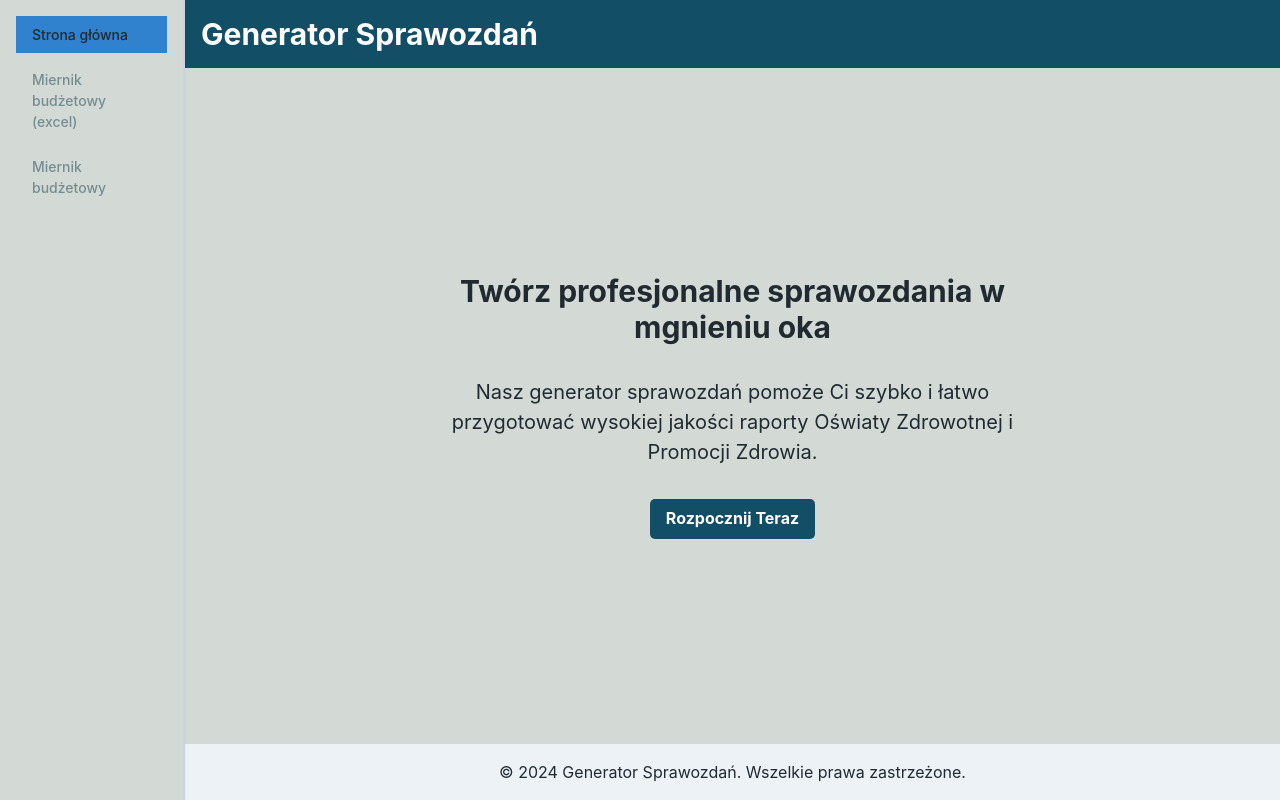
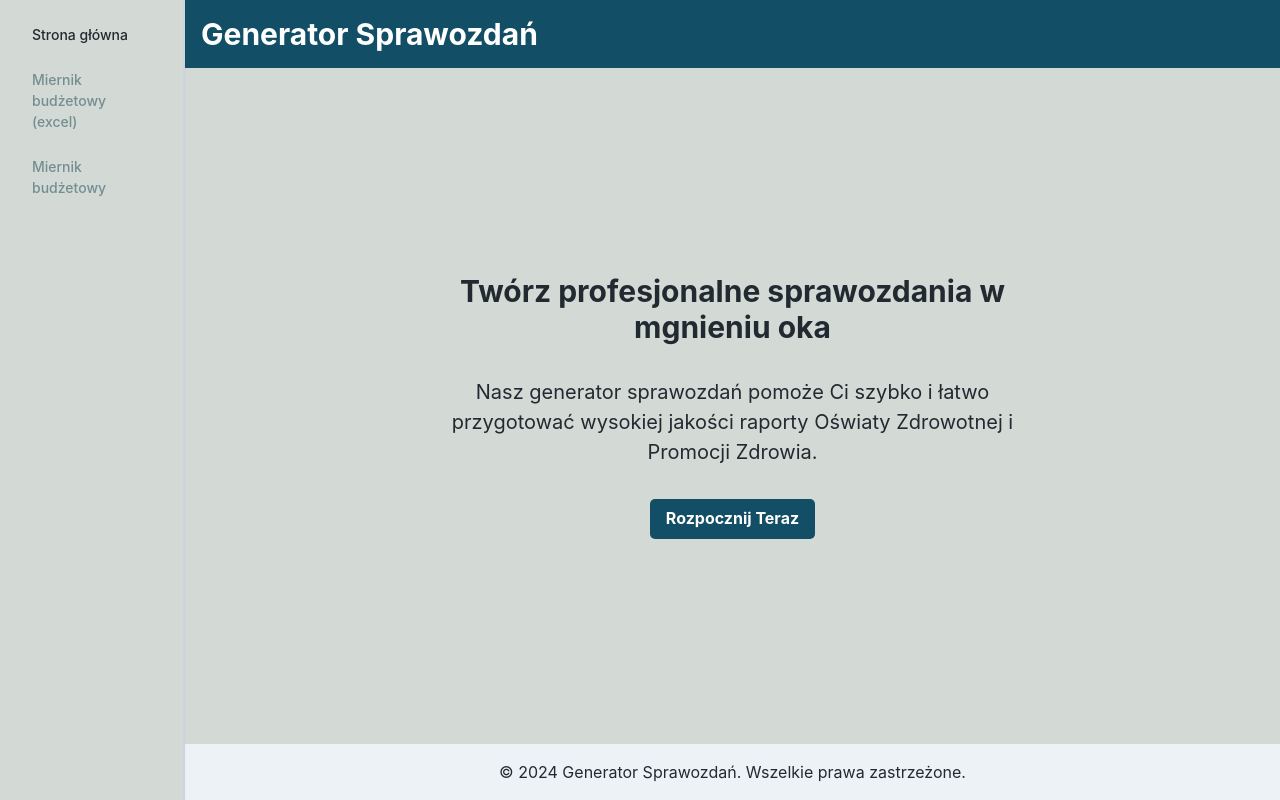
Before and after one commit to Soberek/edureport-app, a React (Vite) app: page / in a window 1280 px wide. Built offline with nearby package versions, Linux system fonts and the light colour scheme.

Commit message:
style: active link style change

```diff
--- a/src/components/pages/SideNavbar.tsx
+++ b/src/components/pages/SideNavbar.tsx
@@ -33,9 +33,7 @@ export default function SideNavbar() {
 
 const StyledLink = ({ path, pathname, name }: { path: string; pathname: string; name: string }) => {
   const isActive = pathname === path;
-  const activeBg = useColorModeValue("blue.500", "blue.200");
   const activeColor = useColorModeValue("white", "primary.100");
-  const inactiveBg = useColorModeValue("", "");
   const inactiveColor = useColorModeValue("gray.900", "white");
   const hoverBg = useColorModeValue("gray.100", "gray.600");
   const hoverColor = useColorModeValue("blue.700", "blue.200");
@@ -46,7 +44,6 @@ const StyledLink = ({ path, pathname, name }: { path: string; pathname: string;
       to={path}
       px={4}
       py={2}
-      bg={isActive ? activeBg : inactiveBg}
       color={isActive ? activeColor : inactiveColor}
       textColor={isActive ? `primary.100` : `fourth.100`}
       fontSize="sm"
```
